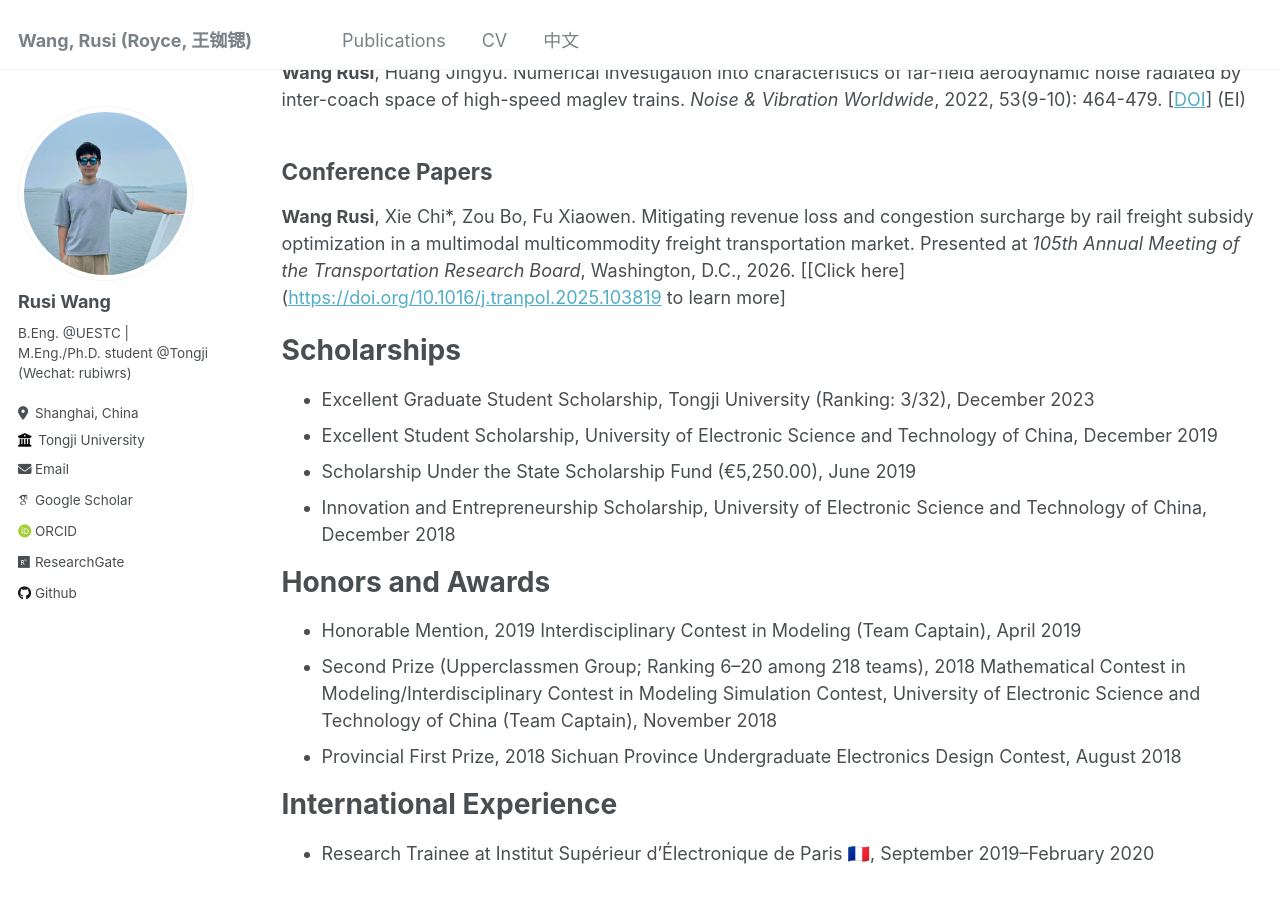
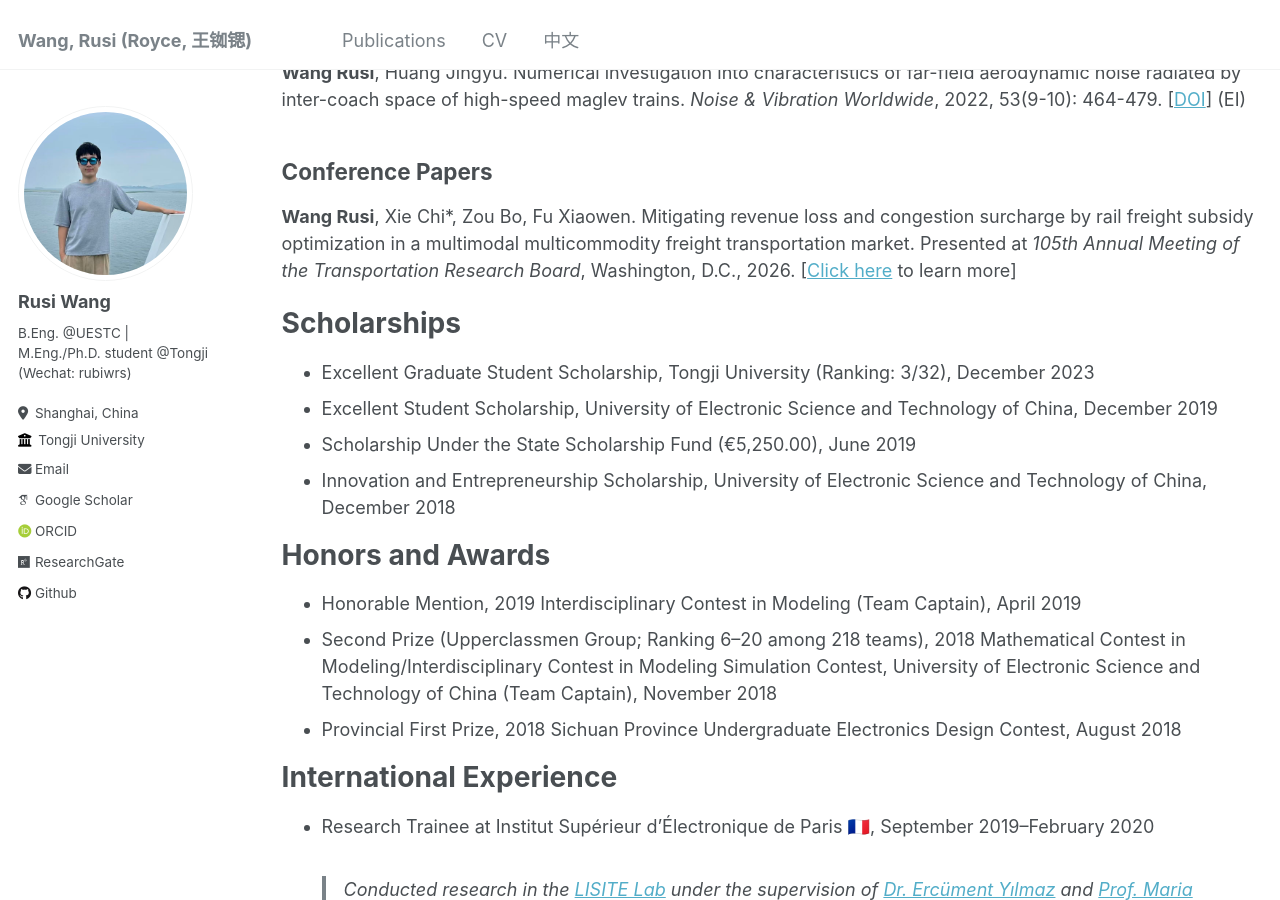
Before and after one commit to RusiWang99/RusiWang99.github.io, a Jekyll site: the page built from _pages/cv.md, in a window 1280 px wide and 900 px high, scrolled down 861 px. Built offline with Jekyll 4.4.1, drawn with Linux system fonts in a browser that asks for light colours; some web fonts are replaced.

Commit message:
Update cv.md

```diff
--- a/_pages/cv.md
+++ b/_pages/cv.md
@@ -23,7 +23,7 @@ Publications
 
 Journal Articles
 ------
-Xie Chi\*, **Wang Rusi**, Wang Dianlei, Zou Bo, Fu Xiaowen, Chen Xiqun, Lu Qing-Chang. Incorporating revenue loss and congestion cost into rail freight subsidy design: Lessons learned from the China-Europe freight transportation network. *Transport Policy*, 2025, 174: 103819. [[DOI](https://doi.org/10.1016/j.tranpol.2025.103819)][[Click here]([https://rusiwang99.github.io/publication/2025-09-23-Incorporating%20revenue%20loss%20and%20congestion%20cost%20into%20rail%20freight%20subsidy%20design%20Lessons%20learned%20from%20the%20China-Europe%20freight%20transportation%20network) to learn more] (SSCI, IF=5.3, JCR Q1, CAS Tier 1-Top)
+Xie Chi\*, **Wang Rusi**, Wang Dianlei, Zou Bo, Fu Xiaowen, Chen Xiqun, Lu Qing-Chang. Incorporating revenue loss and congestion cost into rail freight subsidy design: Lessons learned from the China-Europe freight transportation network. *Transport Policy*, 2025, 174: 103819. [[DOI](https://doi.org/10.1016/j.tranpol.2025.103819)][[Click here](https://rusiwang99.github.io/publication/2025-09-23-Incorporating%20revenue%20loss%20and%20congestion%20cost%20into%20rail%20freight%20subsidy%20design%20Lessons%20learned%20from%20the%20China-Europe%20freight%20transportation%20network) to learn more] (SSCI, IF=5.3, JCR Q1, CAS Tier 1-Top)
 
 **Wang Rusi**, Huang Jingyu\*. Interior noise prediction of inter-coach space of high-speed maglev trains based on wavenumber decomposition on aerodynamic excitation. *Noise & Vibration Worldwide*, 2024, 55(6-7): 304-321. [[DOI](https://doi.org/10.1177/09574565241252989)] (EI, Scopus Q2)
 
@@ -31,7 +31,7 @@ Xie Chi\*, **Wang Rusi**, Wang Dianlei, Zou Bo, Fu Xiaowen, Chen Xiqun, Lu Qing-
 
 Conference Papers
 ------
-**Wang Rusi**, Xie Chi\*, Zou Bo, Fu Xiaowen. Mitigating revenue loss and congestion surcharge by rail freight subsidy optimization in a multimodal multicommodity freight transportation market. Presented at *105th Annual Meeting of the Transportation Research Board*, Washington, D.C., 2026. [[Click here]([https://doi.org/10.1016/j.tranpol.2025.103819](https://rusiwang99.github.io/publication/2026-01-11-Mitigating%20revenue%20loss%20and%20congestion%20surcharge%20by%20rail%20freight%20subsidy%20optimization%20in%20a%20multimodal%20multicommodity%20freight%20transportation%20market) to learn more]
+**Wang Rusi**, Xie Chi\*, Zou Bo, Fu Xiaowen. Mitigating revenue loss and congestion surcharge by rail freight subsidy optimization in a multimodal multicommodity freight transportation market. Presented at *105th Annual Meeting of the Transportation Research Board*, Washington, D.C., 2026. [[Click here](https://rusiwang99.github.io/publication/2026-01-11-Mitigating%20revenue%20loss%20and%20congestion%20surcharge%20by%20rail%20freight%20subsidy%20optimization%20in%20a%20multimodal%20multicommodity%20freight%20transportation%20market) to learn more]
 
 Scholarships
 ======
```
